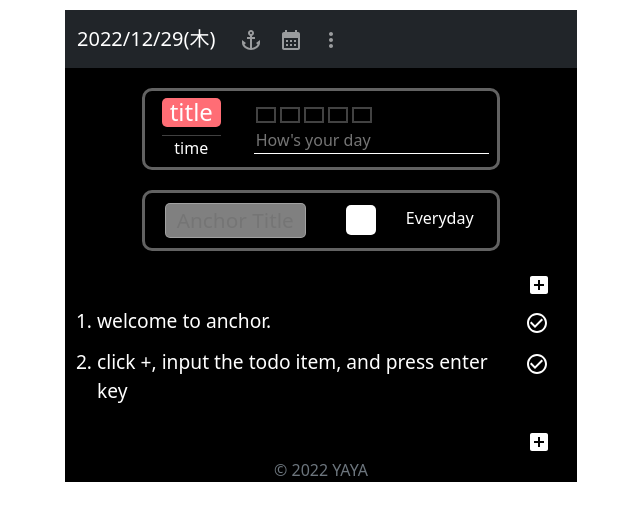
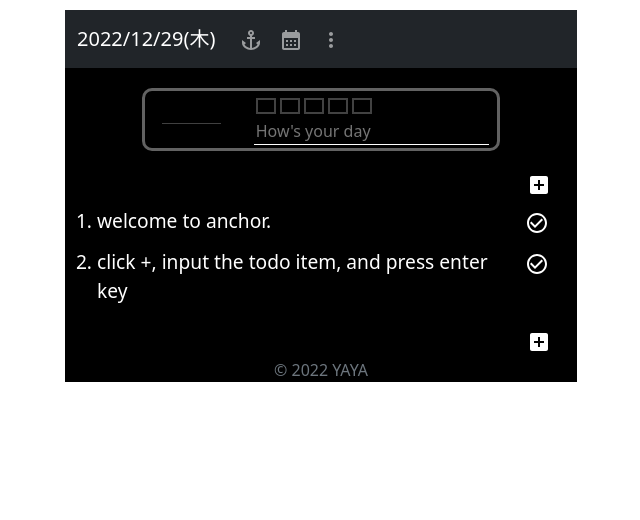
Before and after one commit to yaya3939/Anchor, a React (Create React App) app: page / in a window 1280 px wide. Shown: the top 520 px of the page, without its empty margins (319-959 px from the left). Built offline with nearby package versions, Linux system fonts and the light colour scheme.

Commit message:
anchor input 100%

```diff
--- a/public/styles.css
+++ b/public/styles.css
@@ -49,7 +49,8 @@ li div {
   border-bottom: 1px solid #fff;
 }
 
-#addButton {
+#addButton,
+#addAnchor {
   background: black;
   color: #fff;
   border: none;
@@ -100,10 +101,11 @@ li div {
   border: 1px solid rgba(195, 195, 195, 0.5);
   border-radius: 5px;
   background-color: gray;
+  color: #fff;
   width: 40%;
   font-size: 1.3rem;
   text-align: center;
-  margin: 10px 20px;
+  margin: 10px;
   vertical-align: middle;
 }
 
@@ -116,7 +118,7 @@ li div {
   height: 30px;
   border: none;
   border-radius: 5px;
-  margin: 10px 30px 10px 20px;
+  margin: 10px;
   vertical-align: middle;
 }
 
@@ -126,4 +128,10 @@ li div {
 
 .dateBar {
   display: inline-block;
+  margin: 10px;
 }
+
+#addAnchor {
+  display: inline-block;
+  margin: unset;
+}
--- a/src/components/AnchorTable.jsx
+++ b/src/components/AnchorTable.jsx
@@ -1,7 +1,7 @@
 import React, { useState } from "react";
 import InputArea from "./InputArea";
 import Progress from "./Progress";
-import { CompactPicker } from "react-color";
+import ColorPicker from "./ColorPicker";
 import Daypicker from "./DatePicker";
 import { AddBox } from "@mui/icons-material";
 
@@ -10,32 +10,21 @@ function AnchorTable() {
   function handleClick() {
     setClicked(!clicked);
   }
-  const [colorDisplayed, setColorDisplayed] = useState(false);
-  function colorDisplay() {
-    setColorDisplayed(!colorDisplayed);
-  }
-  const [dateDisplayed, setDateDisplayed] = useState(false);
-  function dateDisplay() {
-    setDateDisplayed(!dateDisplayed);
-  }
-
-  const [color, setColor] = useState({
-    r: "255",
-    g: "255",
-    b: "255",
+  const [anchorItem, setAnchorItem] = useState({
+    title: "",
+    color: "",
+    days: "",
   });
-  function handleColor(color) {
-    setColor(color.rgb);
-  }
+  function addAnchor() {}
 
   return (
     <div>
       <table className="anchorTable">
         <tr>
           <td className="anchorTitle">
-            <h1>title</h1>
+            <h1>{anchorItem.title}</h1>
             <hr />
-            <p>time</p>
+            <p>{anchorItem.days}</p>
           </td>
           <td className="anchorDetail">
             <Progress />
@@ -46,39 +35,20 @@ function AnchorTable() {
           </td>
         </tr>
       </table>
-      {/* {clicked && ()} ------------------------input part--------------------------*/}
-      <div className="anchorTable">
-        <InputArea className="anchorTitleInput" placeholder="Anchor Title" />
-        {/* ------------colorPicker------------------------------- */}
-        <div className="blocks">
-          <button
-            className="colorButton"
-            style={{
-              backgroundColor: `rgb(${color.r}, ${color.g}, ${color.b})`,
-            }}
-            onClick={colorDisplay}
-          ></button>
-          {colorDisplayed && (
-            <div className="pickers">
-              <CompactPicker color={color} onChangeComplete={handleColor} />
-            </div>
-          )}
+      {/*  ------------------------input part--------------------------*/}
+      {clicked && (
+        <div className="anchorTable">
+          <InputArea className="anchorTitleInput" placeholder="Anchor Title" />
+          {/* ------------colorPicker------------------------------- */}
+          <ColorPicker />
+          {/*------------------------------- DateRangePicker --------------------------------*/}
+          <Daypicker />
+          <button id="addAnchor" onClick={addAnchor}>
+            <AddBox />
+          </button>
         </div>
-        {/*------------------------------- DateRangePicker --------------------------------*/}
-        <div className="blocks">
-          <div className="dateBar" onClick={dateDisplay}>
-            Everyday
-          </div>
-          {dateDisplayed && <Daypicker />}
-        </div>
-      </div>
-      <button
-        id="addButton"
-        onClick={() => {
-          handleClick();
-          setClicked(false);
-        }}
-      >
+      )}
+      <button id="addButton" onClick={handleClick}>
         <AddBox />
       </button>
     </div>
--- /dev/null
+++ b/src/components/ColorPicker.jsx
@@ -0,0 +1,34 @@
+import React, { useState } from "react";
+import { CompactPicker } from "react-color";
+
+export default function ColorPicker() {
+  const [colorDisplayed, setColorDisplayed] = useState(false);
+  function colorDisplay() {
+    setColorDisplayed(!colorDisplayed);
+  }
+  const [color, setColor] = useState({
+    r: "255",
+    g: "255",
+    b: "255",
+  });
+  function handleColor(color) {
+    setColor(color.rgb);
+  }
+
+  return (
+    <div className="blocks">
+      <button
+        className="colorButton"
+        style={{
+          backgroundColor: `rgb(${color.r}, ${color.g}, ${color.b})`,
+        }}
+        onClick={colorDisplay}
+      ></button>
+      {colorDisplayed && (
+        <div className="pickers">
+          <CompactPicker color={color} onChangeComplete={handleColor} />
+        </div>
+      )}
+    </div>
+  );
+}
--- a/src/components/DatePicker.jsx
+++ b/src/components/DatePicker.jsx
@@ -6,13 +6,29 @@ import { DayPicker } from "react-day-picker";
 const today = new Date();
 
 export default function Daypicker() {
-  const defaultSelected = {
+  const [dateDisplayed, setDateDisplayed] = useState(false);
+  function dateDisplay() {
+    setDateDisplayed(!dateDisplayed);
+  }
+
+  const [range, setRange] = useState({
     from: today,
     to: addDays(today, 0),
-  };
-  const [range, setRange] = useState(defaultSelected);
+  });
+
+  const diffDays = Math.round(
+    Math.abs((range.to - range.from) / (24 * 60 * 60 * 1000))
+  );
+  const anchorDays = diffDays + 2;
+
+  console.log(range, diffDays);
 
   return (
+    <div className="blocks">
+      <div className="dateBar" onClick={dateDisplay}>
+        {diffDays !== 0 ? anchorDays + " Days" : "Everyday"}
+      </div>
+      {dateDisplayed && (
         <DayPicker
           captionLayout="dropdown" /* 没用 不知道为啥 */
           styles={{
@@ -24,5 +40,7 @@ export default function Daypicker() {
           selected={range}
           onSelect={setRange}
         />
+      )}
+    </div>
   );
 }
```
Also changed, not shown: 1 other file (tests, documents, lock files or other folders). Lines whose indentation alone changed are shown as unchanged.
